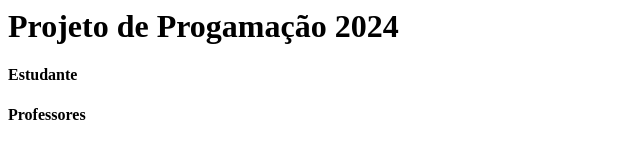
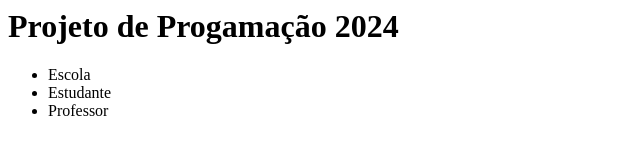
Before and after one commit to juliadecarvalho/Projeto_2024, a plain HTML site: page primeirapagina.html in a window 1280 px wide. Shown: the whole page, without its empty margins (0-640 px from the left). Drawn offline with Linux system fonts and the light colour scheme.

Commit message:
Update primeirapagina.html

```diff
--- a/primeirapagina.html
+++ b/primeirapagina.html
@@ -1,10 +1,13 @@
 <html>
   <head>
     <title>Projeto de Progamação 2024</title>
+     <h1 class='menu-escola'>Projeto de Progamação 2024</h1>
+    <ul>
+      <li class='menu-escola'>Escola</li>
+      <li class=menu-estudantes'>Estudante</li>
+      <li class='menu-professores'>Professor</li>
+    </ul>
+      </head>
     <body>
-     <h1 class='menu'>Projeto de Progamação 2024</h1>
-      <h4 class='menu-estudantes'>Estudante</h4>
-      <h4 class='menu-professores'>Professores</h4>
     </body>
-  </head>
 </html>
```
